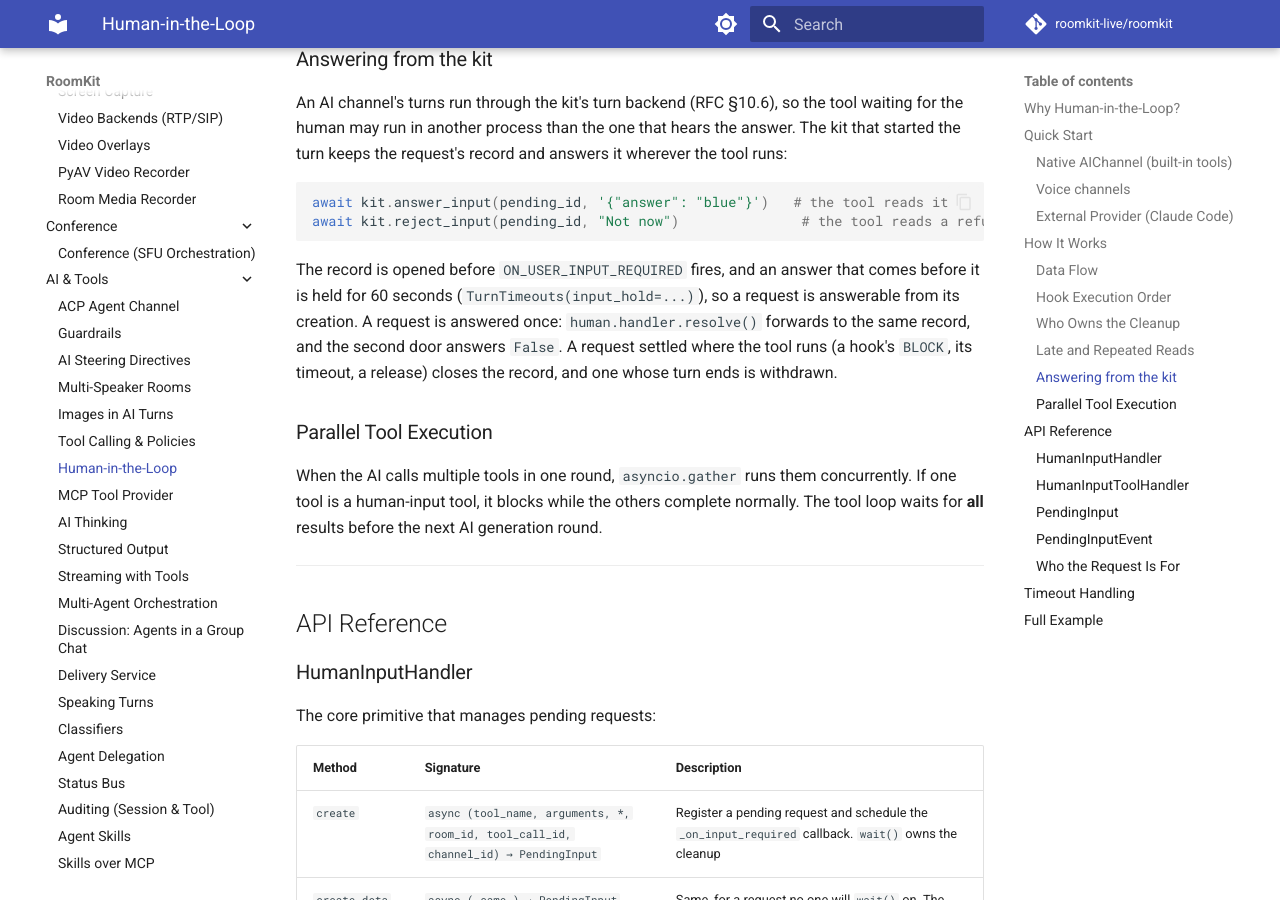
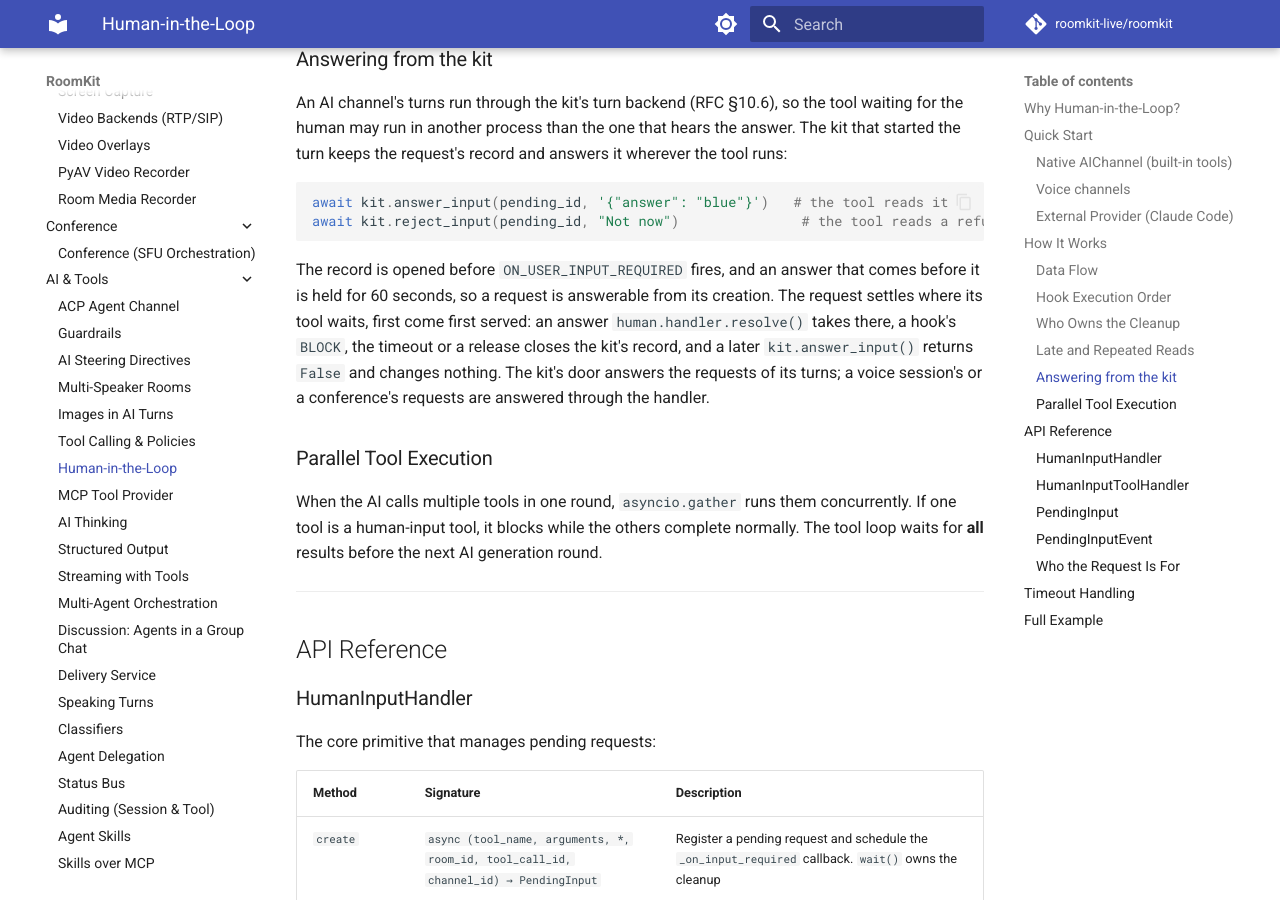
Before and after one commit to roomkit-live/roomkit-docs, an MkDocs documentation site: the page built from docs/guides/human-in-the-loop.md, in a window 1280 px wide and 900 px high, scrolled down 5579 px. Built offline with MkDocs 1.6.1 and Material for MkDocs 9.7.7, drawn with Linux system fonts in a browser that asks for light colours; comment, search, counter and statistics services are not loaded.

Commit message:
docs(human-input): a request settles where its tool waits, and the kit's record follows (RMK-811)

````diff
--- a/docs/guides/human-in-the-loop.md
+++ b/docs/guides/human-in-the-loop.md
@@ -239,11 +239,13 @@ await kit.reject_input(pending_id, "Not now")               # the tool reads a r
 ```
 
 The record is opened before `ON_USER_INPUT_REQUIRED` fires, and an answer
-that comes before it is held for 60 seconds (`TurnTimeouts(input_hold=...)`),
-so a request is answerable from its creation. A request is answered once:
-`human.handler.resolve()` forwards to the same record, and the second door
-answers `False`. A request settled where the tool runs (a hook's `BLOCK`, its
-timeout, a release) closes the record, and one whose turn ends is withdrawn.
+that comes before it is held for 60 seconds, so a request is answerable from
+its creation. The request settles where its tool waits, first come first
+served: an answer `human.handler.resolve()` takes there, a hook's `BLOCK`, the
+timeout or a release closes the kit's record, and a later
+`kit.answer_input()` returns `False` and changes nothing. The kit's door
+answers the requests of its turns; a voice session's or a conference's
+requests are answered through the handler.
 
 ### Parallel Tool Execution
 
````
